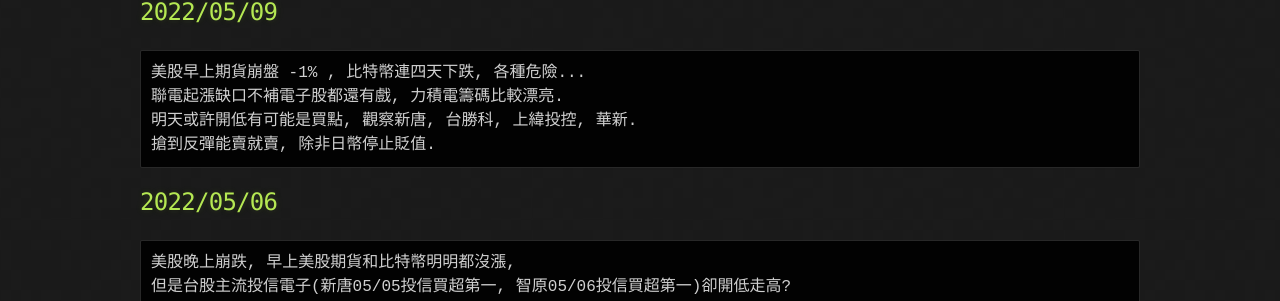
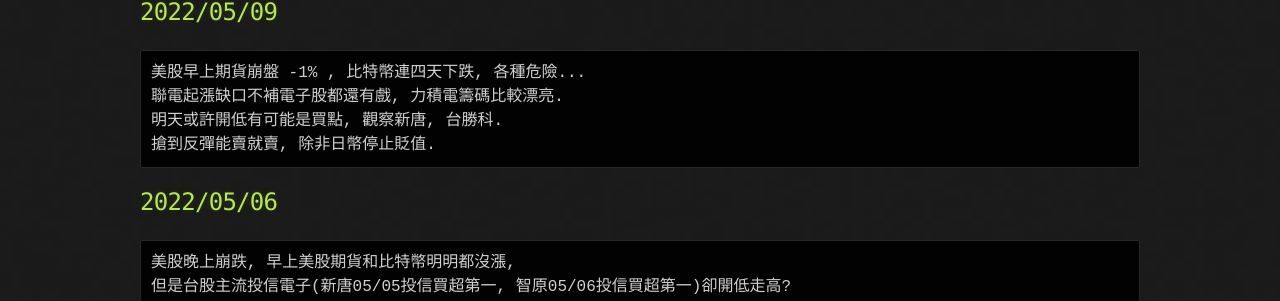
Before and after one commit to lepg5487/Stock_God, a Jekyll site: the page built from index.md, in a window 1280 px wide and 900 px high. Shown: the part 313-614 px from the top of the window. Built offline with Jekyll 4.4.1, drawn with Linux system fonts in a browser that asks for light colours; our own code applies the rules of GitHub Pages for plain Markdown files.

Commit message:
Update index.md

````diff
--- a/index.md
+++ b/index.md
@@ -10,7 +10,7 @@
 ```
 美股早上期貨崩盤 -1% , 比特幣連四天下跌, 各種危險...
 聯電起漲缺口不補電子股都還有戲, 力積電籌碼比較漂亮.
-明天或許開低有可能是買點, 觀察新唐, 台勝科, 上緯投控, 華新.
+明天或許開低有可能是買點, 觀察新唐, 台勝科.
 搶到反彈能賣就賣, 除非日幣停止貶值.
 ```
 
````
